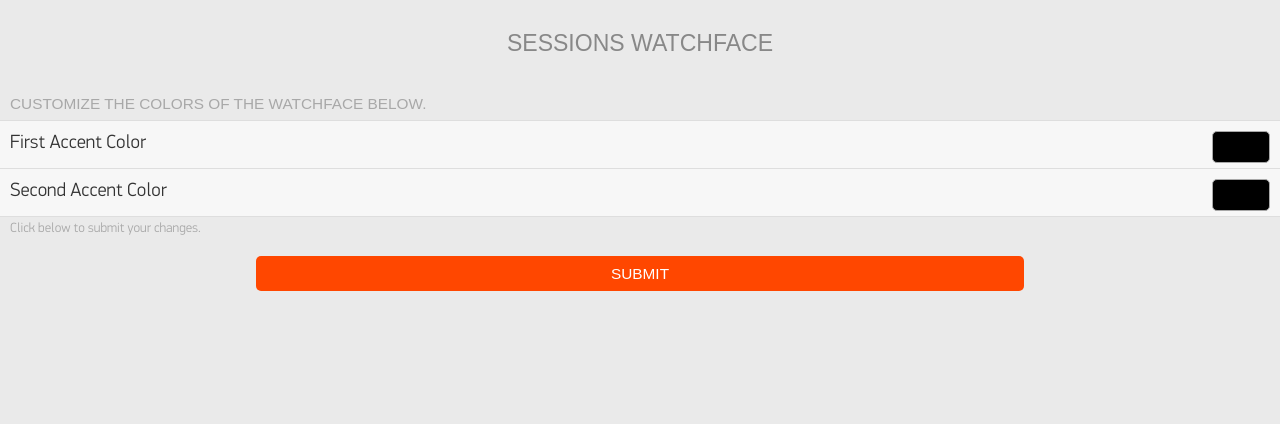
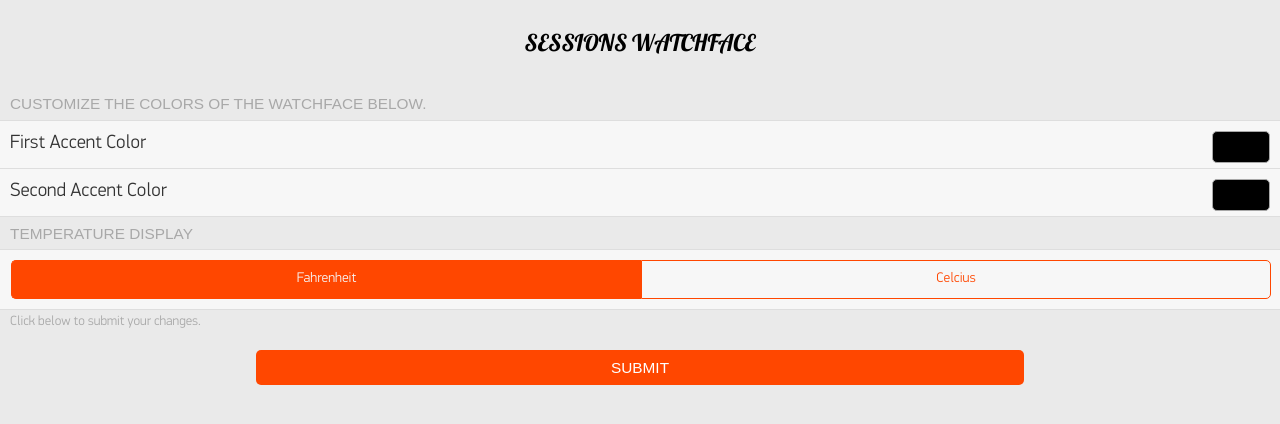
Before and after one commit to jvarness/sessions, a website: page index.html in a window 1280 px wide. Drawn offline with Linux system fonts and the light colour scheme.

Commit message:
Changing the watchface to include celcius

```diff
--- a/css/styles.css
+++ b/css/styles.css
@@ -2,8 +2,8 @@
 	padding: 15px 10px;
 	text-align: center;
 	text-transform: uppercase;
-	color: #888888;
-	font-family: 'PT Sans', sans-serif;
+	color: black;
+	font-family: 'Lobster', 'PT Sans', sans-serif;
 	font-size: 1.2em;
 	font-weight: 500;
 }
--- a/index.html
+++ b/index.html
@@ -5,6 +5,7 @@
 		<title>Sessions Configuration Page</title>
 		<link rel="stylesheet" type="text/css" href="bower_components/Slate/dist/css/slate.min.css"/>
 		<link rel="stylesheet" type="text/css" href="css/styles.css"/>
+		<link rel="stylesheet" type="text/css" href="https://fonts.googleapis.com/css?family=Lobster">
 	</head>
 	<body>
 		<div class="item-container">
@@ -17,12 +18,21 @@
 			<div class="item-container-content">
 				<label class="item">
 					First Accent Color
-					<input id="accentColor1" class="item-color item-color-sunny" type="text" value="#000000"/>
+					<input id="accentColor1" class="item-color item-color-normal" type="text" value="#000000"/>
 				</label>
 				<label class="item">
 					Second Accent Color
 					<input id="accentColor2" class="item-color item-color-sunny" type="text" value="#000000"/>
 				</label>
+			</div>
+			<div class="item-container-header">
+				Temperature Display
+			</div>
+			<div class="item-container-content">
+				<div class="item tab-buttons">
+					<a id="fahrenheit" name="tab-1" class="tab-button">Fahrenheit</a>
+					<a id="celcius" name="tab-1" class="tab-button">Celcius</a>
+				</div>
 			</div>
 			<div class="item-container-footer">
 				Click below to submit your changes.
--- a/js/prefs.js
+++ b/js/prefs.js
@@ -6,10 +6,20 @@
 function loadOptions() {
   var $accent1 = $('#accentColor1');
   var $accent2 = $('#accentColor2');
+  var $fahrenheit = $('#fahrenheit');
+  var $celcius = $('#celcius');
+
+  console.log('Loading Options: ' + JSON.stringify(localStorage));
 
   if (localStorage.accentColor1) {
     $accent1[0].value = localStorage.accentColor1;
     $accent2[0].value = localStorage.accentColor2;
+  }
+
+  if (localStorage.displayFahrenheit == 'false') {
+      $celcius.addClass('active');
+  } else {
+      $fahrenheit.addClass('active');
   }
 }
 
@@ -22,14 +32,19 @@ function submitHandler() {
 function getAndStoreConfig() {
   var $accent1 = $('#accentColor1');
   var $accent2 = $('#accentColor2');
+  var $fahrenheit = $('#fahrenheit');
 
   var options = {
     accentColor1: $accent1.val(),
-    accentColor2: $accent2.val()
+    accentColor2: $accent2.val(),
+    displayFahrenheit: $fahrenheit.hasClass('active')
   };
 
   localStorage.accentColor1 = options.accentColor1;
   localStorage.accentColor2 = options.accentColor2;
+  localStorage.displayFahrenheit = options.displayFahrenheit;
+
+  console.log('Options: ' + JSON.stringify(options));
 
   return options;
 }
```
